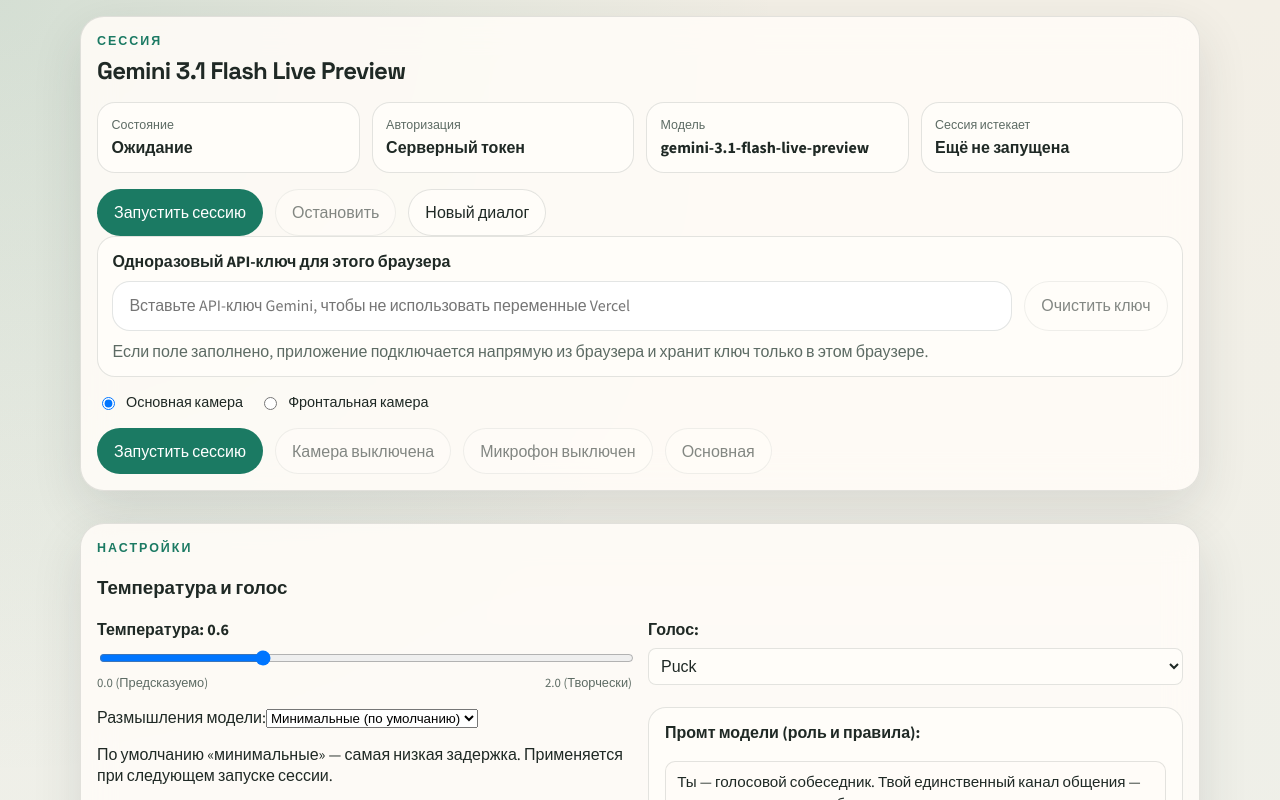
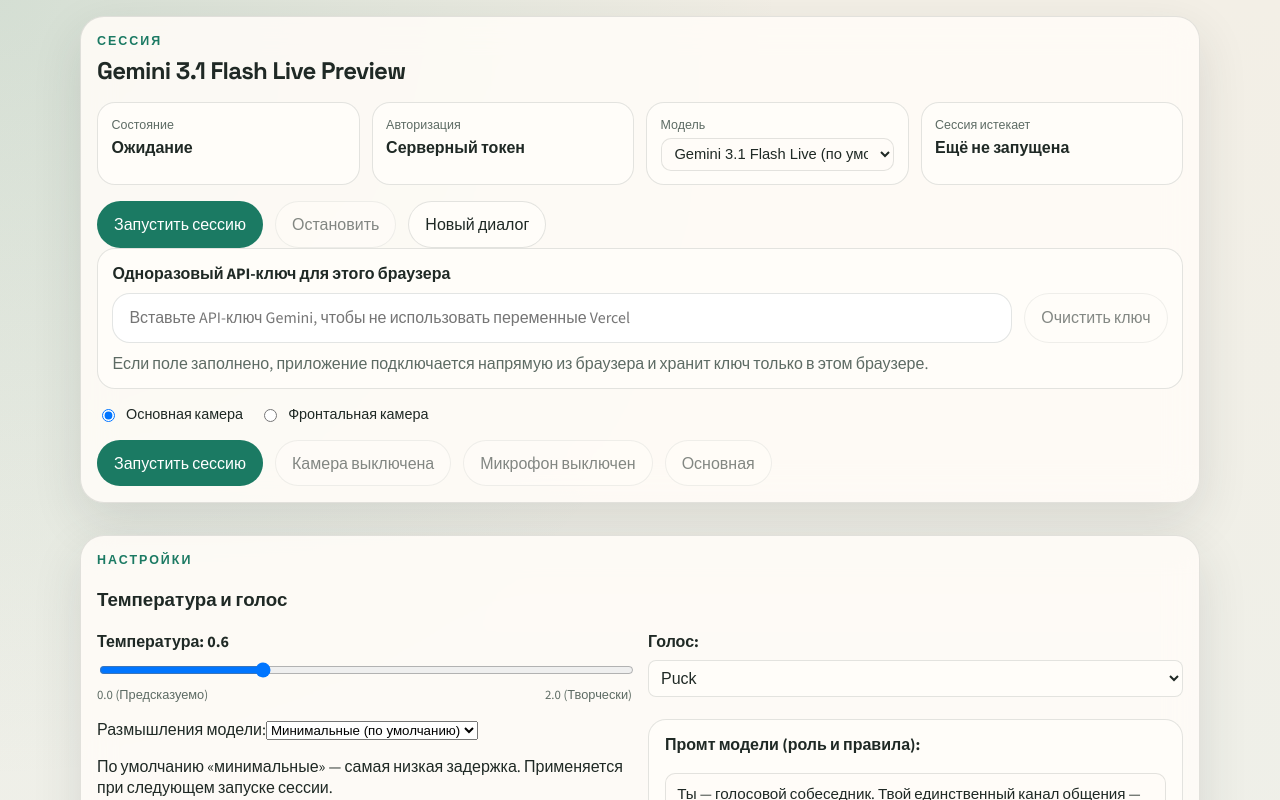
Before and after one commit to AnataBak/livvv, a Next.js app: page / in a window 1280 px wide. Shown: the top 800 px of the page. Built offline with nearby package versions, Linux system fonts and the light colour scheme.

Commit message:
feat(live): выбор модели (Gemini 3.1 / 2.5 Flash Live) в верхней плашке
Co-Authored-By: анна сидоренко <artemhttp@gmail.com>

```diff
--- a/app/api/live-token/route.ts
+++ b/app/api/live-token/route.ts
@@ -1,6 +1,10 @@
 import { NextResponse } from 'next/server';
 import { GoogleGenAI } from '@google/genai';
-import { LIVE_MODEL, isLiveThinkingLevel } from '@/lib/live-session-config';
+import {
+  LIVE_MODEL_DEFAULT,
+  isLiveModelId,
+  isLiveThinkingLevel,
+} from '@/lib/live-session-config';
 import { buildLiveTokenConfig, getGeminiApiKey } from '@/lib/server/live-token';
 
 export const runtime = 'edge';
@@ -11,7 +15,8 @@ export async function POST(request: Request) {
     const body = await request.json().catch(() => ({}));
     const webSearchEnabled = Boolean(body?.webSearchEnabled);
     const thinkingLevel = isLiveThinkingLevel(body?.thinkingLevel) ? body.thinkingLevel : undefined;
-    const config = buildLiveTokenConfig(now, webSearchEnabled, thinkingLevel);
+    const model = isLiveModelId(body?.model) ? body.model : LIVE_MODEL_DEFAULT;
+    const config = buildLiveTokenConfig(now, webSearchEnabled, thinkingLevel, model);
     const client = new GoogleGenAI({ apiKey: getGeminiApiKey() });
     const token = await client.authTokens.create({
       config,
@@ -23,7 +28,7 @@ export async function POST(request: Request) {
 
     return NextResponse.json({
       token: token.name,
-      model: LIVE_MODEL,
+      model,
       expireTime: config.expireTime,
       newSessionExpireTime: config.newSessionExpireTime,
     });
--- a/app/globals.css
+++ b/app/globals.css
@@ -305,6 +305,30 @@ input {
   color: var(--danger);
 }
 
+.status-model-select {
+  display: block;
+  width: 100%;
+  margin-top: 0.3rem;
+  padding: 0.4rem 0.55rem;
+  border-radius: 10px;
+  border: 1px solid var(--line);
+  background: var(--panel);
+  color: inherit;
+  font-size: 0.92rem;
+  line-height: 1.3;
+  cursor: pointer;
+}
+
+.status-model-select:disabled {
+  cursor: not-allowed;
+  opacity: 0.65;
+}
+
+.thinking-section[data-disabled='true'] label,
+.thinking-section[data-disabled='true'] .thinking-note {
+  opacity: 0.6;
+}
+
 .controls-row {
   display: flex;
   flex-wrap: wrap;
--- a/components/live-console.tsx
+++ b/components/live-console.tsx
@@ -7,12 +7,16 @@ import { GeminiLiveClient } from '@/lib/client/gemini-live-client';
 import { MicrophoneRecorder } from '@/lib/client/microphone-recorder';
 import type { LiveServerEvent } from '@/lib/client/live-message-parser';
 import {
-  LIVE_MODEL,
+  LIVE_MODELS,
+  LIVE_MODEL_DEFAULT,
   LIVE_THINKING_LEVELS,
   LIVE_THINKING_LEVEL_DEFAULT,
   LIVE_WEB_SEARCH_ENABLED,
   SYSTEM_INSTRUCTION,
+  isLiveModelId,
   isLiveThinkingLevel,
+  modelSupportsThinkingLevel,
+  type LiveModelId,
   type LiveThinkingLevel,
 } from '@/lib/live-session-config';
 
@@ -45,6 +49,7 @@ const WEB_SEARCH_STORAGE_KEY = 'gemini-live-web-search';
 const THINKING_LEVEL_STORAGE_KEY = 'gemini-live-thinking-level';
 const RESUMPTION_HANDLE_STORAGE_KEY = 'gemini-live-session-handle';
 const SYSTEM_INSTRUCTION_STORAGE_KEY = 'gemini-live-system-instruction';
+const MODEL_STORAGE_KEY = 'gemini-live-model';
 const THINKING_LEVEL_LABELS: Record<LiveThinkingLevel, string> = {
   minimal: 'Минимальные (по умолчанию)',
   low: 'Низкие',
@@ -77,7 +82,9 @@ export function LiveConsole() {
   const [webSearchEnabled, setWebSearchEnabled] = useState<boolean>(LIVE_WEB_SEARCH_ENABLED);
   const [thinkingLevel, setThinkingLevel] = useState<LiveThinkingLevel>(LIVE_THINKING_LEVEL_DEFAULT);
   const [systemInstruction, setSystemInstruction] = useState<string>(SYSTEM_INSTRUCTION);
+  const [model, setModel] = useState<LiveModelId>(LIVE_MODEL_DEFAULT);
   const [hasResumptionHandle, setHasResumptionHandle] = useState<boolean>(false);
+  const thinkingLevelSupported = modelSupportsThinkingLevel(model);
   const resumptionHandleRef = useRef<string | null>(null);
 
   const clientRef = useRef<GeminiLiveClient | null>(null);
@@ -266,13 +273,14 @@ export function LiveConsole() {
   );
 
   const fetchEphemeralToken = useCallback(
-    async (searchEnabled: boolean, thinkingLevelValue: LiveThinkingLevel) => {
+    async (searchEnabled: boolean, thinkingLevelValue: LiveThinkingLevel, modelId: LiveModelId) => {
     const response = await fetch('/api/live-token', {
       method: 'POST',
       headers: { 'Content-Type': 'application/json' },
       body: JSON.stringify({
         webSearchEnabled: searchEnabled,
         thinkingLevel: thinkingLevelValue,
+        model: modelId,
       }),
     });
 
@@ -344,6 +352,21 @@ export function LiveConsole() {
       setSystemInstruction(savedInstruction);
     }
   }, []);
+
+  useEffect(() => {
+    const savedModel = window.localStorage.getItem(MODEL_STORAGE_KEY);
+    if (savedModel && isLiveModelId(savedModel)) {
+      setModel(savedModel);
+    }
+  }, []);
+
+  useEffect(() => {
+    try {
+      window.localStorage.setItem(MODEL_STORAGE_KEY, model);
+    } catch {
+      // ignore localStorage errors
+    }
+  }, [model]);
 
   useEffect(() => {
     try {
@@ -507,17 +530,22 @@ export function LiveConsole() {
             temperature,
             voice,
             webSearchEnabled,
-            thinkingLevel,
+            thinkingLevelSupported ? thinkingLevel : undefined,
             resumptionHandleRef.current ?? undefined,
             systemInstruction.trim().length > 0 ? systemInstruction : undefined,
+            model,
           );
         } else {
           setAuthMode('server-token');
           appendEvent('Запрашивается временный токен через серверный маршрут.');
           appendEvent(
-            `Параметры сессии: температура ${temperature}, голос ${voice}, размышления ${thinkingLevel}.`,
+            `Параметры сессии: температура ${temperature}, голос ${voice}, размышления ${thinkingLevelSupported ? thinkingLevel : 'не поддерживаются для этой модели'}.`,
           );
-          const tokenData = await fetchEphemeralToken(webSearchEnabled, thinkingLevel);
+          const tokenData = await fetchEphemeralToken(
+            webSearchEnabled,
+            thinkingLevelSupported ? thinkingLevel : LIVE_THINKING_LEVEL_DEFAULT,
+            model,
+          );
           setSessionExpiry(tokenData.expireTime);
           client = new GeminiLiveClient(
             { accessToken: tokenData.token },
@@ -546,9 +574,10 @@ export function LiveConsole() {
             temperature,
             voice,
             webSearchEnabled,
-            thinkingLevel,
+            thinkingLevelSupported ? thinkingLevel : undefined,
             resumptionHandleRef.current ?? undefined,
             systemInstruction.trim().length > 0 ? systemInstruction : undefined,
+            model,
           );
         }
 
@@ -572,7 +601,7 @@ export function LiveConsole() {
         setIsBusy(false);
       }
     },
-    [apiKeyInput, appendEvent, fetchEphemeralToken, handleLiveEvent, startMicrophone, teardownSession, temperature, voice, webSearchEnabled, thinkingLevel, systemInstruction],
+    [apiKeyInput, appendEvent, fetchEphemeralToken, handleLiveEvent, startMicrophone, teardownSession, temperature, voice, webSearchEnabled, thinkingLevel, thinkingLevelSupported, systemInstruction, model],
   );
 
   const stopConversation = useCallback(() => {
@@ -667,9 +696,26 @@ export function LiveConsole() {
             <span className="status-label">Авторизация</span>
             <strong>{effectiveAuthLabel}</strong>
           </div>
-          <div className="status-card">
+          <div className="status-card status-card--model">
             <span className="status-label">Модель</span>
-            <strong>{LIVE_MODEL}</strong>
+            <select
+              className="status-model-select"
+              value={model}
+              disabled={status === 'connecting' || status === 'active'}
+              onChange={(event) => {
+                const next = event.target.value;
+                if (isLiveModelId(next)) {
+                  setModel(next);
+                }
+              }}
+              title="Выбор модели Gemini Live. Применится при следующем запуске сессии."
+            >
+              {LIVE_MODELS.map((m) => (
+                <option key={m.id} value={m.id}>
+                  {m.label}
+                </option>
+              ))}
+            </select>
           </div>
           <div className="status-card">
             <span className="status-label">Сессия истекает</span>
@@ -805,11 +851,12 @@ export function LiveConsole() {
               <option value="Kore">Kore</option>
             </select>
           </div>
-          <div className="thinking-section">
+          <div className="thinking-section" data-disabled={!thinkingLevelSupported}>
             <label htmlFor="thinking-level-select">Размышления модели:</label>
             <select
               id="thinking-level-select"
               value={thinkingLevel}
+              disabled={!thinkingLevelSupported}
               onChange={(event) => {
                 const next = event.target.value;
                 if (isLiveThinkingLevel(next)) {
@@ -824,7 +871,9 @@ export function LiveConsole() {
               ))}
             </select>
             <p className="thinking-note">
-              По умолчанию «минимальные» — самая низкая задержка. Применяется при следующем запуске сессии.
+              {thinkingLevelSupported
+                ? 'По умолчанию «минимальные» — самая низкая задержка. Применяется при следующем запуске сессии.'
+                : 'Недоступно для выбранной модели (Gemini 2.5 Live). Смените модель, чтобы управлять размышлениями.'}
             </p>
           </div>
           <div className="system-instruction-section">
--- a/lib/client/gemini-live-client.ts
+++ b/lib/client/gemini-live-client.ts
@@ -1,6 +1,8 @@
 import {
   AUDIO_INPUT_SAMPLE_RATE,
+  LIVE_MODEL_DEFAULT,
   buildSessionSetupMessage,
+  type LiveModelId,
   type LiveThinkingLevel,
 } from '@/lib/live-session-config';
 import { parseLiveMessage, type LiveServerEvent } from '@/lib/client/live-message-parser';
@@ -142,6 +144,7 @@ export class GeminiLiveClient {
   private thinkingLevel: LiveThinkingLevel | undefined;
   private resumptionHandle: string | undefined;
   private systemInstruction: string | undefined;
+  private model: LiveModelId;
   private pollInterval: NodeJS.Timeout | null = null;
   private isConnected = false;
   private socket: WebSocket | null = null;
@@ -155,6 +158,7 @@ export class GeminiLiveClient {
     thinkingLevel?: LiveThinkingLevel,
     resumptionHandle?: string,
     systemInstruction?: string,
+    model: LiveModelId = LIVE_MODEL_DEFAULT,
   ) {
     this.auth = auth;
     this.callbacks = callbacks;
@@ -164,6 +168,7 @@ export class GeminiLiveClient {
     this.thinkingLevel = thinkingLevel;
     this.resumptionHandle = resumptionHandle;
     this.systemInstruction = systemInstruction;
+    this.model = model;
   }
 
   async connect() {
@@ -199,6 +204,7 @@ export class GeminiLiveClient {
               this.thinkingLevel,
               this.resumptionHandle,
               this.systemInstruction,
+              this.model,
             ),
           ),
         );
@@ -255,6 +261,7 @@ export class GeminiLiveClient {
           thinkingLevel: this.thinkingLevel,
           resumptionHandle: this.resumptionHandle,
           systemInstruction: this.systemInstruction,
+          model: this.model,
         }),
       });
 
--- a/lib/live-session-config.ts
+++ b/lib/live-session-config.ts
@@ -1,4 +1,33 @@
-export const LIVE_MODEL = 'gemini-3.1-flash-live-preview';
+export const LIVE_MODELS = [
+  {
+    id: 'gemini-3.1-flash-live-preview',
+    label: 'Gemini 3.1 Flash Live (по умолчанию)',
+    supportsThinkingLevel: true,
+  },
+  {
+    id: 'gemini-2.5-flash-native-audio-preview-12-2025',
+    label: 'Gemini 2.5 Flash Live (native audio)',
+    supportsThinkingLevel: false,
+  },
+] as const;
+
+export type LiveModelId = (typeof LIVE_MODELS)[number]['id'];
+export const LIVE_MODEL_DEFAULT: LiveModelId = 'gemini-3.1-flash-live-preview';
+
+// Kept for backward compatibility (imports in the UI/status cards).
+export const LIVE_MODEL: LiveModelId = LIVE_MODEL_DEFAULT;
+
+export function isLiveModelId(value: unknown): value is LiveModelId {
+  return (
+    typeof value === 'string' &&
+    (LIVE_MODELS as ReadonlyArray<{ id: string }>).some((m) => m.id === value)
+  );
+}
+
+export function modelSupportsThinkingLevel(model: LiveModelId): boolean {
+  return Boolean(LIVE_MODELS.find((m) => m.id === model)?.supportsThinkingLevel);
+}
+
 export const LIVE_VOICE = 'Puck';
 export const LIVE_WEB_SEARCH_ENABLED = false;
 export const AUDIO_INPUT_SAMPLE_RATE = 16000;
@@ -33,6 +62,7 @@ export function buildSessionSetupMessage(
   thinkingLevel?: LiveThinkingLevel,
   resumptionHandle?: string,
   systemInstruction: string = SYSTEM_INSTRUCTION,
+  model: LiveModelId = LIVE_MODEL_DEFAULT,
 ) {
   const generationConfig: Record<string, unknown> = {
     responseModalities: ['AUDIO'],
@@ -46,7 +76,9 @@ export function buildSessionSetupMessage(
     },
   };
 
-  if (thinkingLevel) {
+  // Only 3.1 Live accepts thinkingLevel; 2.5 Live uses a different API
+  // (thinkingBudget tokens). For now we let 2.5 use its dynamic default.
+  if (thinkingLevel && modelSupportsThinkingLevel(model)) {
     generationConfig.thinkingConfig = { thinkingLevel };
   }
 
@@ -57,7 +89,7 @@ export function buildSessionSetupMessage(
 
   return {
     setup: {
-      model: `models/${LIVE_MODEL}`,
+      model: `models/${model}`,
       generationConfig,
       tools: webSearchEnabled ? [{ googleSearch: {} }] : undefined,
       systemInstruction: {
--- a/lib/server/live-token.ts
+++ b/lib/server/live-token.ts
@@ -1,7 +1,9 @@
 import { Modality } from '@google/genai';
 import {
-  LIVE_MODEL,
+  LIVE_MODEL_DEFAULT,
   LIVE_WEB_SEARCH_ENABLED,
+  modelSupportsThinkingLevel,
+  type LiveModelId,
   type LiveThinkingLevel,
 } from '@/lib/live-session-config';
 
@@ -23,6 +25,7 @@ export function buildLiveTokenConfig(
   now = Date.now(),
   webSearchEnabled: boolean = LIVE_WEB_SEARCH_ENABLED,
   thinkingLevel?: LiveThinkingLevel,
+  model: LiveModelId = LIVE_MODEL_DEFAULT,
 ) {
   const config: Record<string, unknown> = {
     responseModalities: [Modality.AUDIO],
@@ -34,7 +37,7 @@ export function buildLiveTokenConfig(
     tools: webSearchEnabled ? [{ googleSearch: {} }] : undefined,
   };
 
-  if (thinkingLevel) {
+  if (thinkingLevel && modelSupportsThinkingLevel(model)) {
     config.thinkingConfig = { thinkingLevel };
   }
 
@@ -43,7 +46,7 @@ export function buildLiveTokenConfig(
     expireTime: new Date(now + 30 * 60 * 1000).toISOString(),
     newSessionExpireTime: new Date(now + 60 * 1000).toISOString(),
     liveConnectConstraints: {
-      model: LIVE_MODEL,
+      model,
       config,
     },
     httpOptions: {
```
Also changed, not shown: app/api/live-proxy/route.ts (+9 -2 lines), 2 other files (tests, documents, lock files or other folders).
